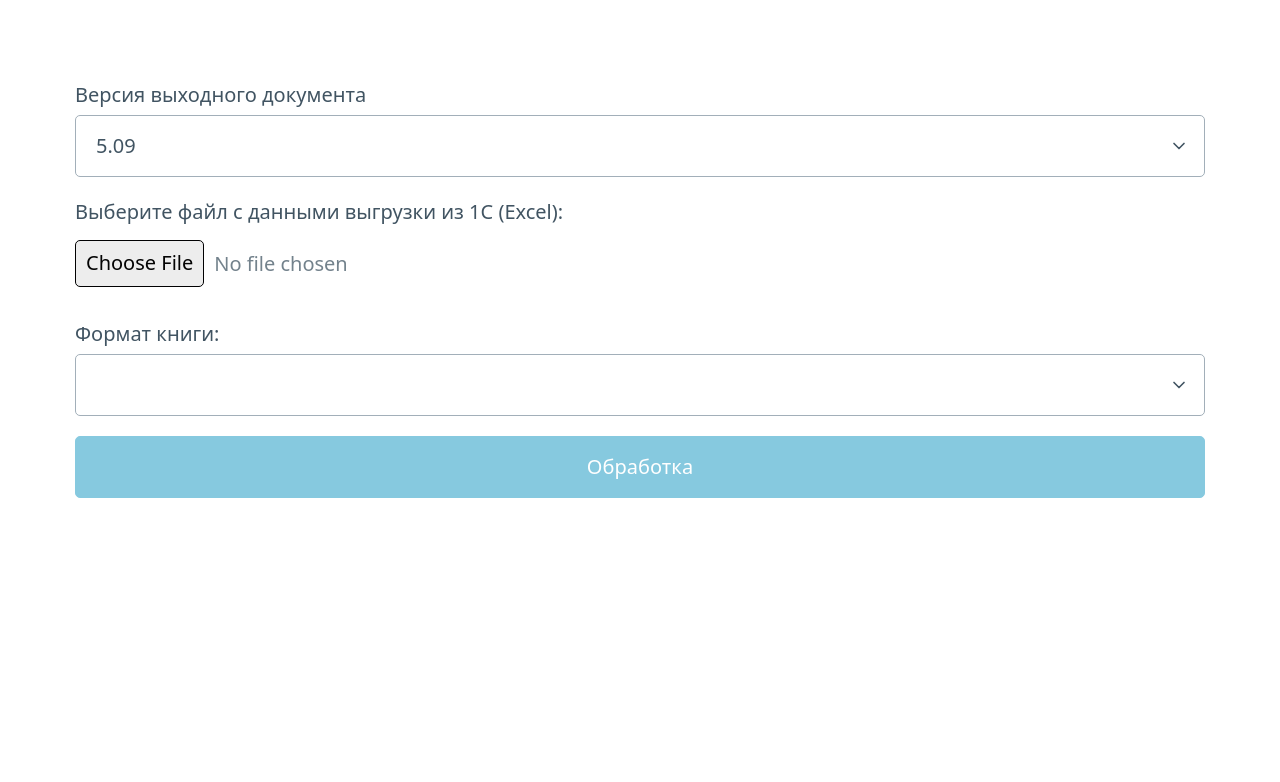
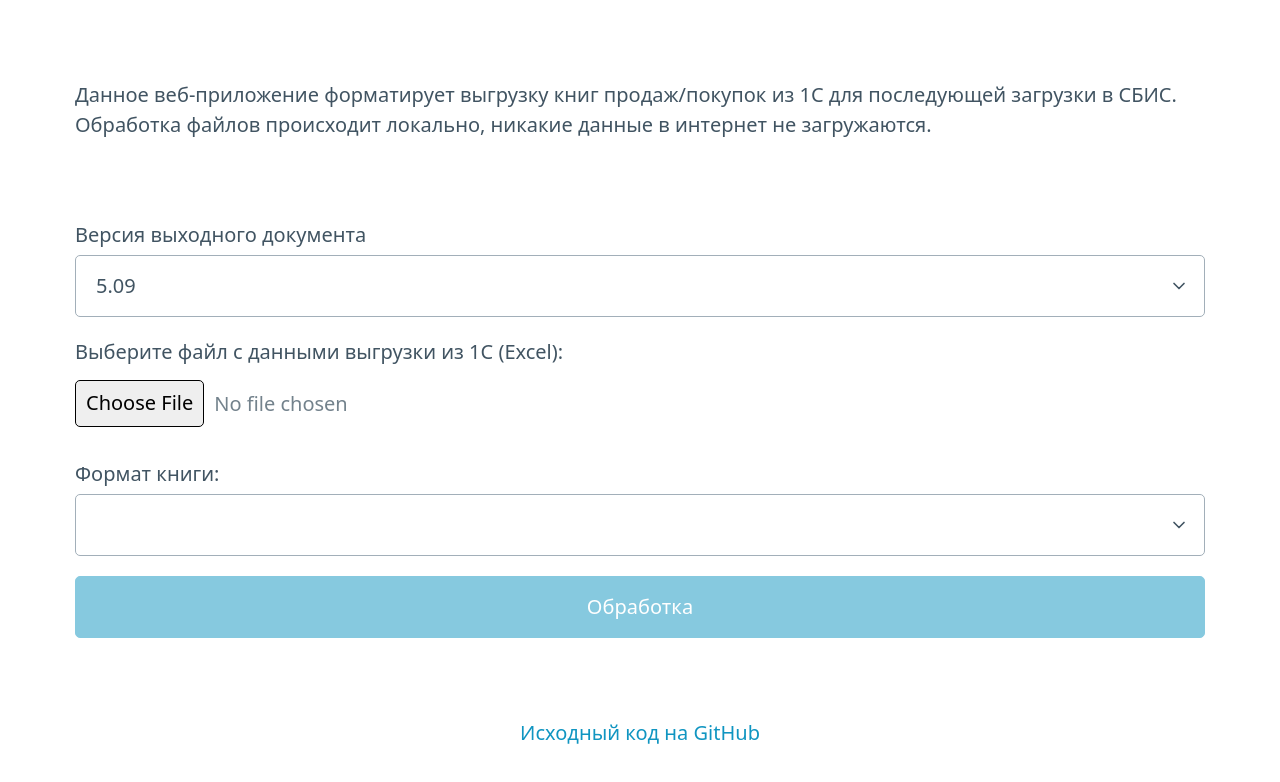
Before and after one commit to The-Keeper/1c-to-sbis, a SvelteKit app: page / in a window 1280 px wide. Shown: the top 782 px of the page. Built offline with nearby package versions, Linux system fonts and the light colour scheme.

Commit message:
add description

```diff
--- a/src/routes/+page.svelte
+++ b/src/routes/+page.svelte
@@ -83,6 +83,10 @@
 	}
 </script>
 
+<section id="descr">
+<p>Данное веб-приложение форматирует выгрузку книг продаж/покупок из 1С для последующей загрузки в СБИС. Обработка файлов происходит локально, никакие данные в интернет не загружаются.</p>
+</section>
+
 <section id="controls">
 	<label for="selVer">Версия выходного документа</label>
 	<select id="selVer" bind:value={selected}>
@@ -105,3 +109,4 @@
 
 	<button on:click={() => processFile()} disabled={!book}>Обработка</button>
 </section>
+<center><a href="https://github.com/The-Keeper/1c-to-sbis">Исходный код на GitHub</a></center>
```
